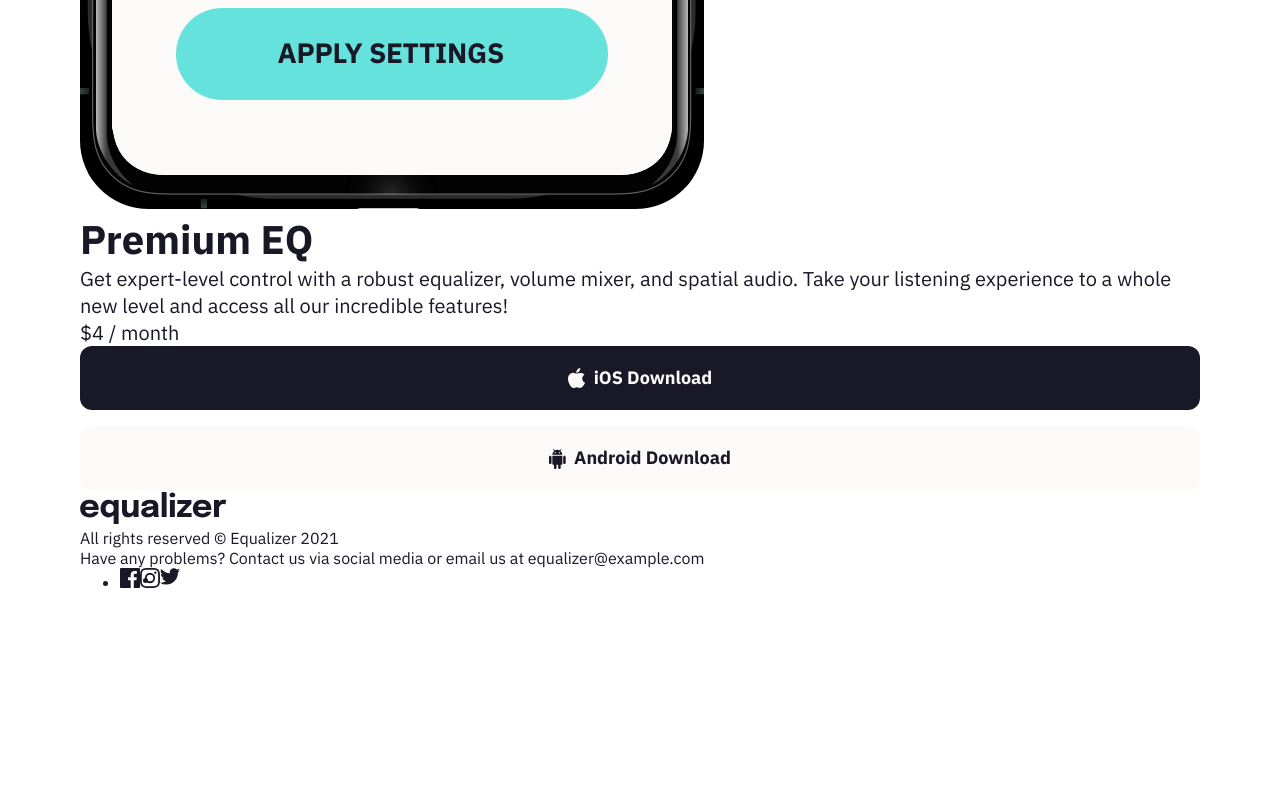
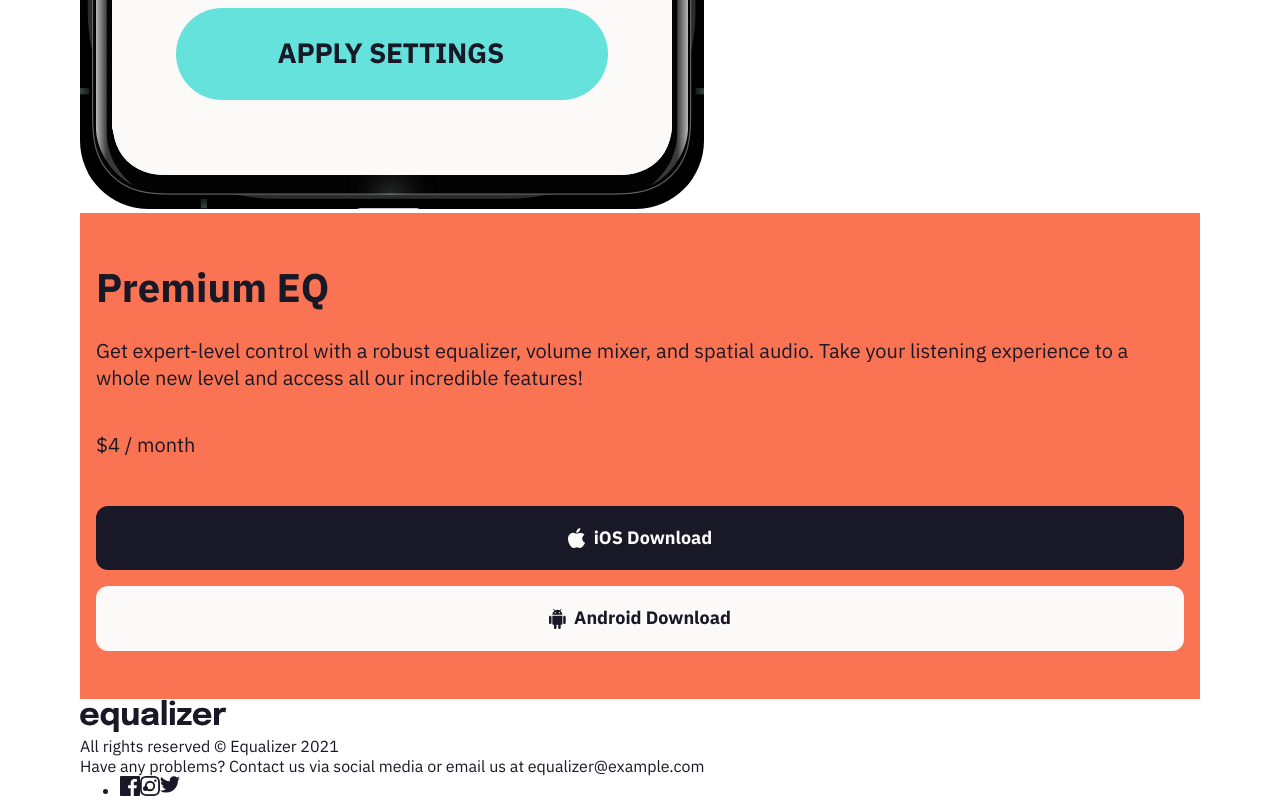
Before and after one commit to jkaps9/equalizer-landing-page, a plain HTML site: page src/index.html in a window 1280 px wide. Shown: the part 1394-2194 px from the top of the page. Before the commit the page ends 1986 px from the top, so only its background shows below. Drawn offline with Linux system fonts and the light colour scheme.

Commit message:
apply column to card, add bg to card

```diff
--- a/src/index.html
+++ b/src/index.html
@@ -51,17 +51,20 @@
             src="assets/images/illustration-app.png"
             alt="phone with app example"
           />
-          <div class="card">
-            <h2 class="card__title">Premium EQ</h2>
+          <div class="card column">
+            <div class="card__content column">
+              <div class="card__text column">
+                <h2 class="card__title">Premium EQ</h2>
 
-            <p class="card__text">
-              Get expert-level control with a robust equalizer, volume mixer,
-              and spatial audio. Take your listening experience to a whole new
-              level and access all our incredible features!
-            </p>
+                <p class="card__text">
+                  Get expert-level control with a robust equalizer, volume
+                  mixer, and spatial audio. Take your listening experience to a
+                  whole new level and access all our incredible features!
+                </p>
+              </div>
 
-            <p class="price"><span class="amount">$4</span> / month</p>
-
+              <p class="price"><span class="amount">$4</span> / month</p>
+            </div>
             <div class="buttons column">
               <a href="#" class="btn--solid btn--solid">
                 <img
--- a/src/styles.css
+++ b/src/styles.css
@@ -61,6 +61,23 @@ h2 {
   flex-direction: column;
 }
 
+.card {
+  background: var(--orange);
+  padding: 3rem 1rem;
+}
+
+.card.column {
+  gap: 3rem;
+}
+
+.card__content.column {
+  gap: 2.5rem;
+}
+
+.card__text.column {
+  gap: 1.5rem;
+}
+
 .buttons.column {
   gap: 1rem;
 }
```
